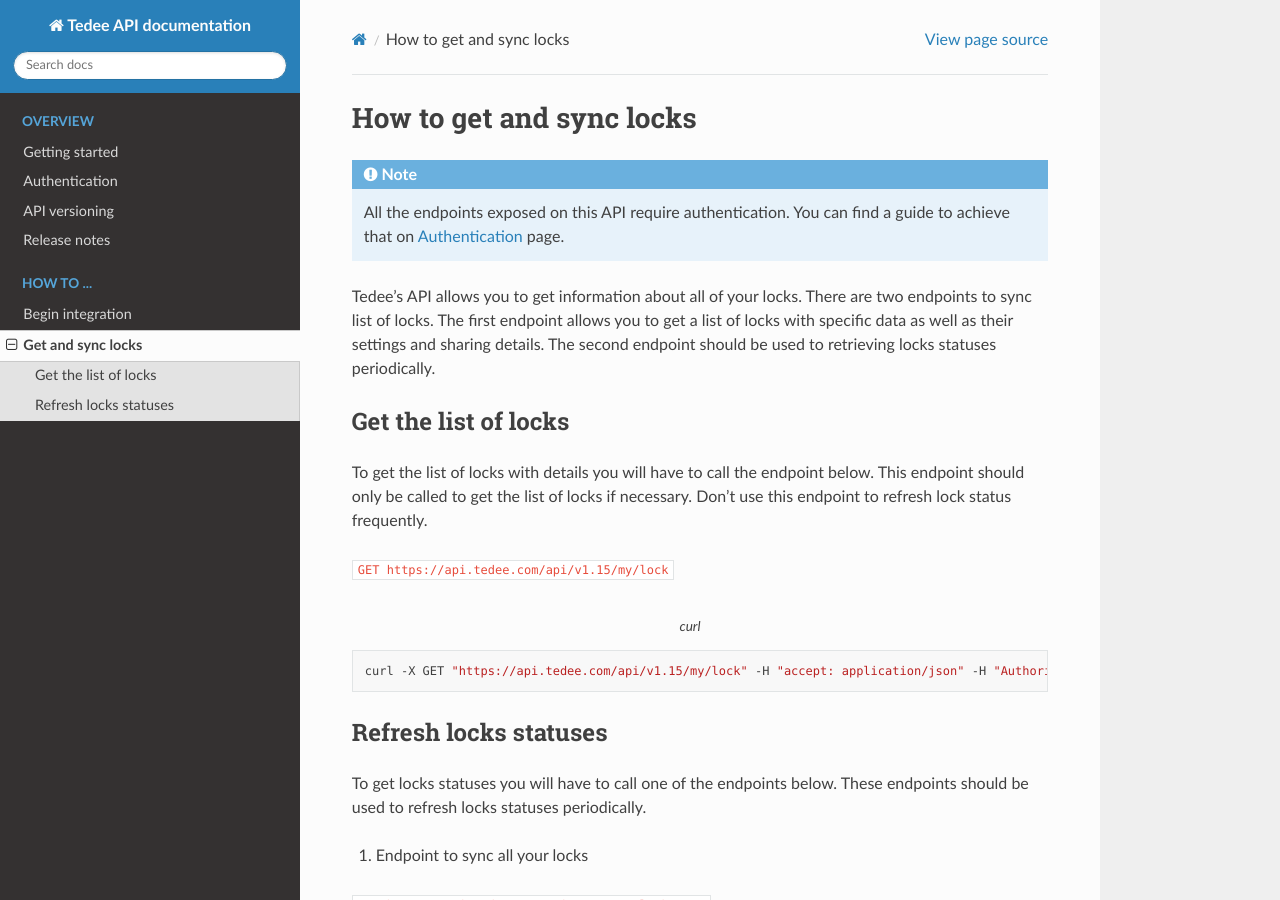
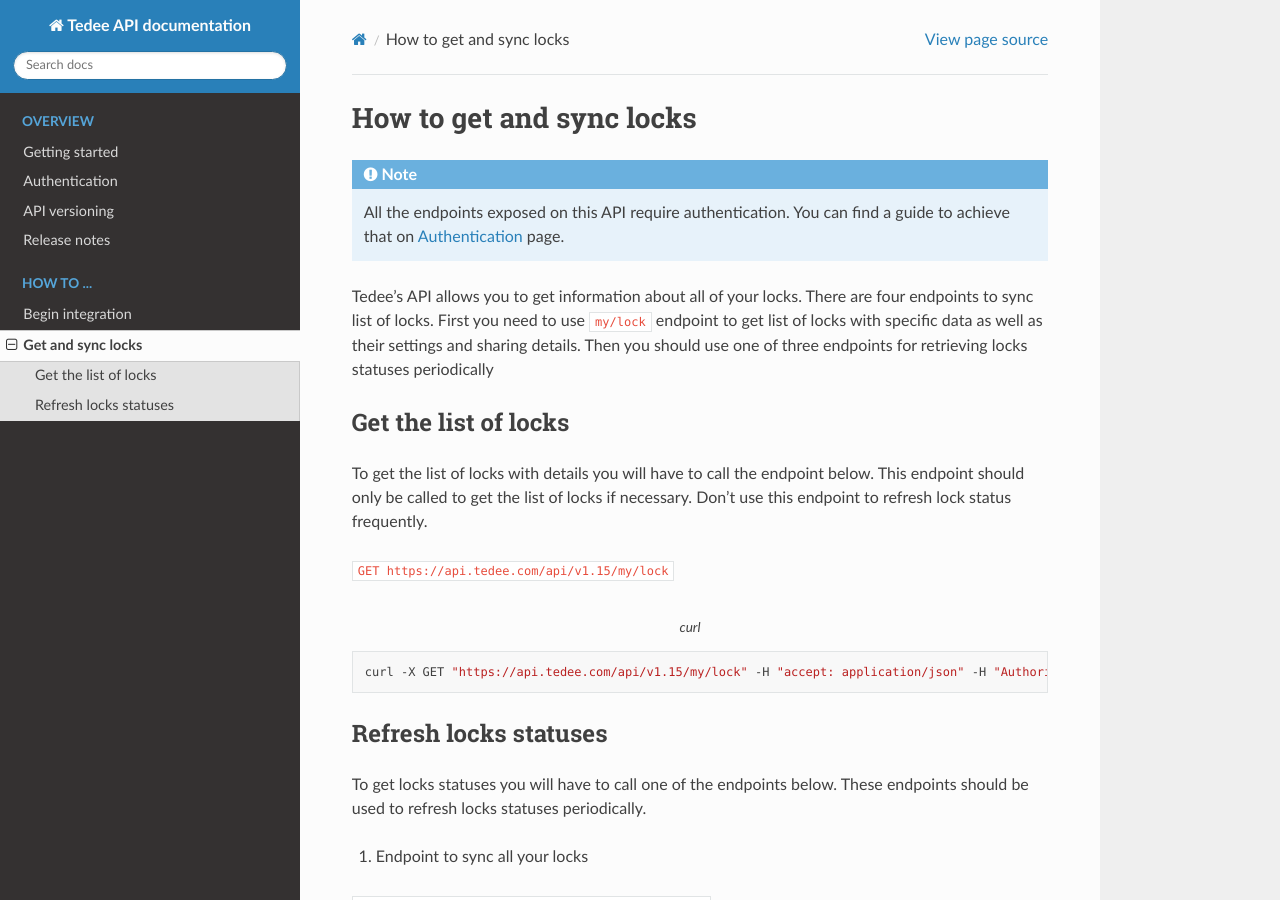
Before and after one commit to tedee-com/tedee-api-doc, a Sphinx documentation site: the page built from docs/source/howtos/get-and-sync-locks.rst, in a window 1280 px wide and 900 px high. Built offline with Sphinx 7.4.7 and the Read the Docs theme 2.0.0, drawn with Linux system fonts in a browser that asks for light colours.

Commit message:
add info about new endpoints to introduction

```diff
--- a/docs/source/howtos/get-and-sync-locks.rst
+++ b/docs/source/howtos/get-and-sync-locks.rst
@@ -4,9 +4,9 @@ How to get and sync locks
 .. include:: ../includes/how-to-header.txt
 
 Tedee's API allows you to get information about all of your locks.
-There are two endpoints to sync list of locks.
-The first endpoint allows you to get a list of locks with specific data as well as their settings and sharing details.
-The second endpoint should be used to retrieving locks statuses periodically.
+There are four endpoints to sync list of locks.
+First you need to use ``my/lock`` endpoint  to get list of locks with specific data as well as their settings and sharing details.
+Then you should use one of three endpoints for retrieving locks statuses periodically
 
 
 Get the list of locks
```
